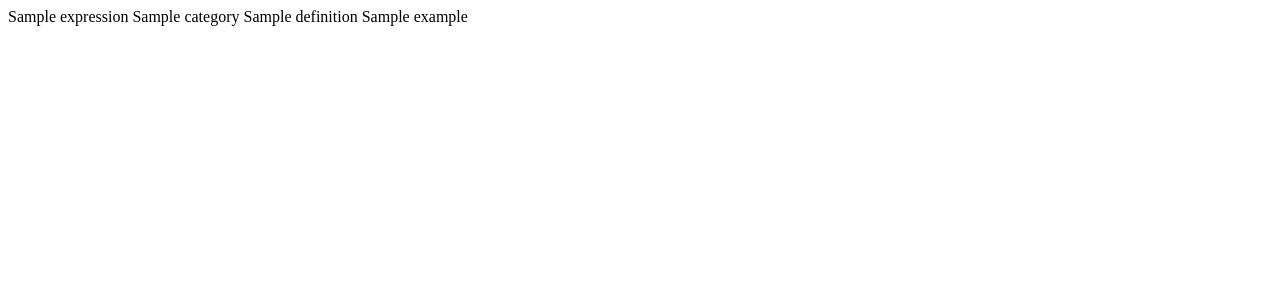
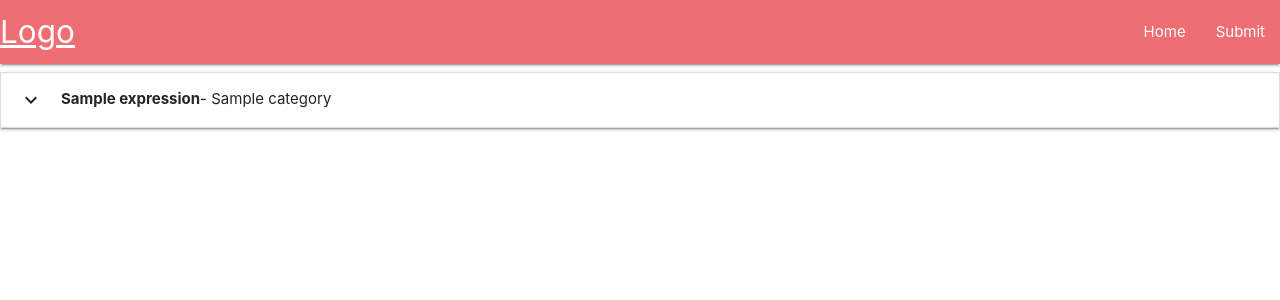
Before and after one commit to Code-Institute-Submissions/milestone3b, a Flask app: page / in a window 1280 px wide. Shown: the top 300 px of the page. Run offline with Flask 2, Linux system fonts and the light colour scheme; a database or web service that is not in the repository returns one stand-in record (Sample ...); some libraries are stand-ins or nearby versions.

Commit message:
added accordion elements, can upload new puns

```diff
--- a/app.py
+++ b/app.py
@@ -14,8 +14,17 @@ mongo = PyMongo(app)
 @app.route('/')
 @app.route('/get_puns')
 def get_puns():
-    return render_template("index.html", puns=mongo.db.tasks.find())
+    return render_template("index.html", puns=mongo.db.puns.find())
 
+@app.route('/add_pun') #opens up the page for submitting a pun
+def add_pun():
+    return render_template("addpun.html")
+
+@app.route('/submit_pun', methods=['POST']) #posts data collected on the submit.html form to mongodb, then redirects to index.html
+def submit_pun():
+    puns=mongo.db.puns
+    puns.insert_one(request.form.to_dict())
+    return redirect(url_for('get_puns'))
 
 if __name__ == '__main__':
     app.run(host=os.getenv("IP", "0.0.0.0"),
--- a/env.py
+++ /dev/null
@@ -1 +0,0 @@
-MONGO_URI = 'mongodb+srv://root:r00tUser@myfirstcluster-avk3w.mongodb.net/suburbanDictionary?retryWrites=true&w=majority'
--- /dev/null
+++ b/templates/base.html
@@ -0,0 +1,36 @@
+<!DOCTYPE html>
+<html>
+
+<head>
+	<link href="https://fonts.googleapis.com/icon?family=Material+Icons" rel="stylesheet">
+	<link rel="stylesheet" href="https://stackpath.bootstrapcdn.com/bootstrap/4.3.1/css/bootstrap.min.css"
+		integrity="sha384-ggOyR0iXCbMQv3Xipma34MD+dH/1fQ784/j6cY/iJTQUOhcWr7x9JvoRxT2MZw1T" crossorigin="anonymous">
+	<link rel="stylesheet" href="https://cdnjs.cloudflare.com/ajax/libs/materialize/0.100.2/css/materialize.min.css">
+	<link rel="stylesheet" href="https://stackpath.bootstrapcdn.com/font-awesome/4.7.0/css/font-awesome.min.css">
+	<!--<link rel="stylesheet" href="{{url_for('static', filename='css/style.css')}}" type="text/css" />
+	<script type="text/javascript" src="{{url_for('static', filename='js/app.js')}}"></script>-->
+</head>
+
+<body>
+	<nav>
+		<div class="nav-wrapper">
+			<a href="#" class="brand-logo">Logo</a>
+			<ul id="nav-mobile" class="right hide-on-med-and-down">
+				<li><a href="{{url_for('get_puns')}}">Home</a></li>
+				<li><a href="{{url_for('add_pun')}}">Submit</a></li>
+			</ul>
+		</div>
+	</nav>
+	{% block content %}
+	{% endblock %}
+
+	<script src="https://cdnjs.cloudflare.com/ajax/libs/jquery/3.2.1/jquery.min.js"></script>
+	<script src="https://cdnjs.cloudflare.com/ajax/libs/materialize/0.100.2/js/materialize.min.js"></script>
+	<script type="text/javascript">
+        $(document).ready(function(){
+            $('.collapsible').collapsible();
+        });
+    </script>
+</body>
+
+</html>
--- a/templates/index.html
+++ b/templates/index.html
@@ -1,13 +1,18 @@
-<html>
-    <head>
+{% extends 'base.html' %}
+{% block content %}
 
-    </head>
-    <body>
-        {% for pun in puns %}
-            {{pun.expression}}
-            {{pun.category}}
-            {{pun.definition}}
-            {{pun.example}}
-        {% endfor %}
-    </body>
-</html>
+<ul class="collapsible">
+	{% for pun in puns %}
+	<li>
+		<div class="collapsible-header"><i class="material-icons">expand_more</i><b>{{pun.expression}}</b>- {{pun.category}}</div>
+		<div class="collapsible-body">
+            <span>
+               <p> {{pun.definition}} </p>
+               <p>Example Useage: "{{pun.example}}." </p>
+            </span>
+        </div>
+	</li>
+	{% endfor %}
+</ul>
+
+{% endblock %}
```
Also changed, not shown: templates/addpun.html (added, +28 -0 lines), 1 other file.
